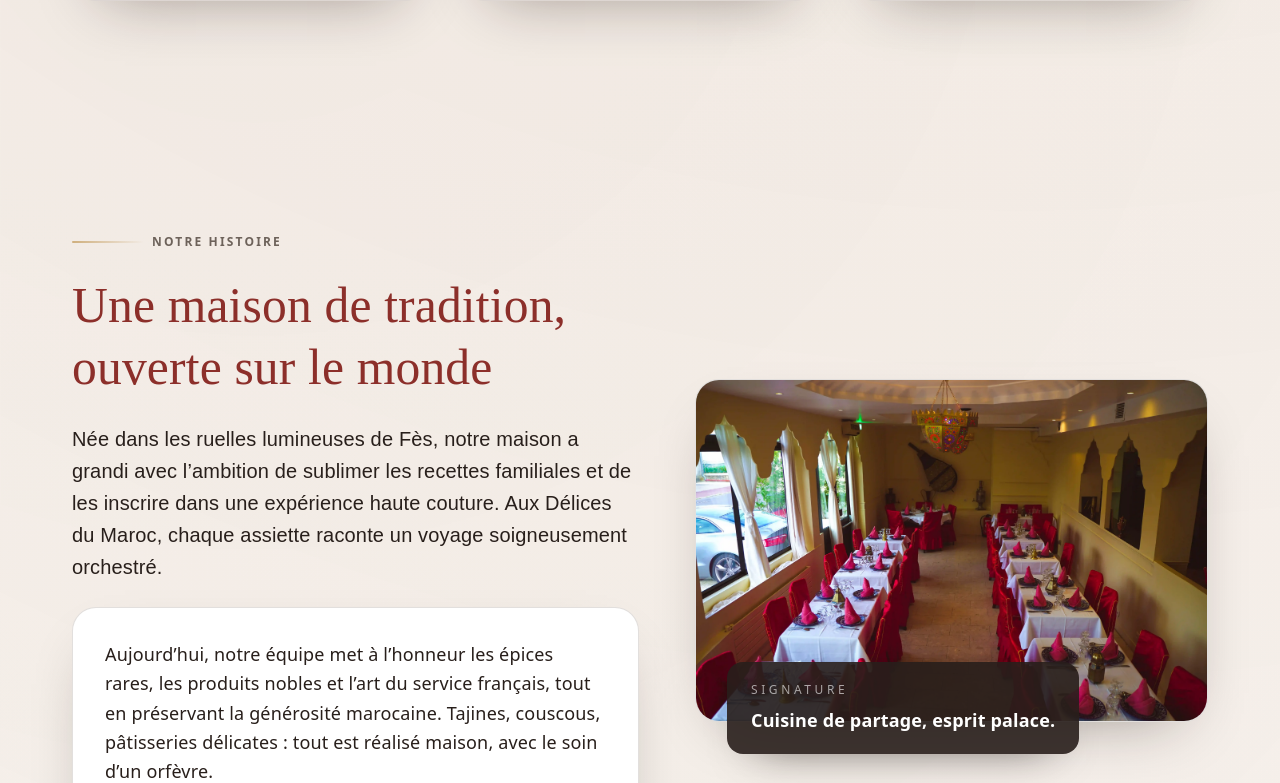
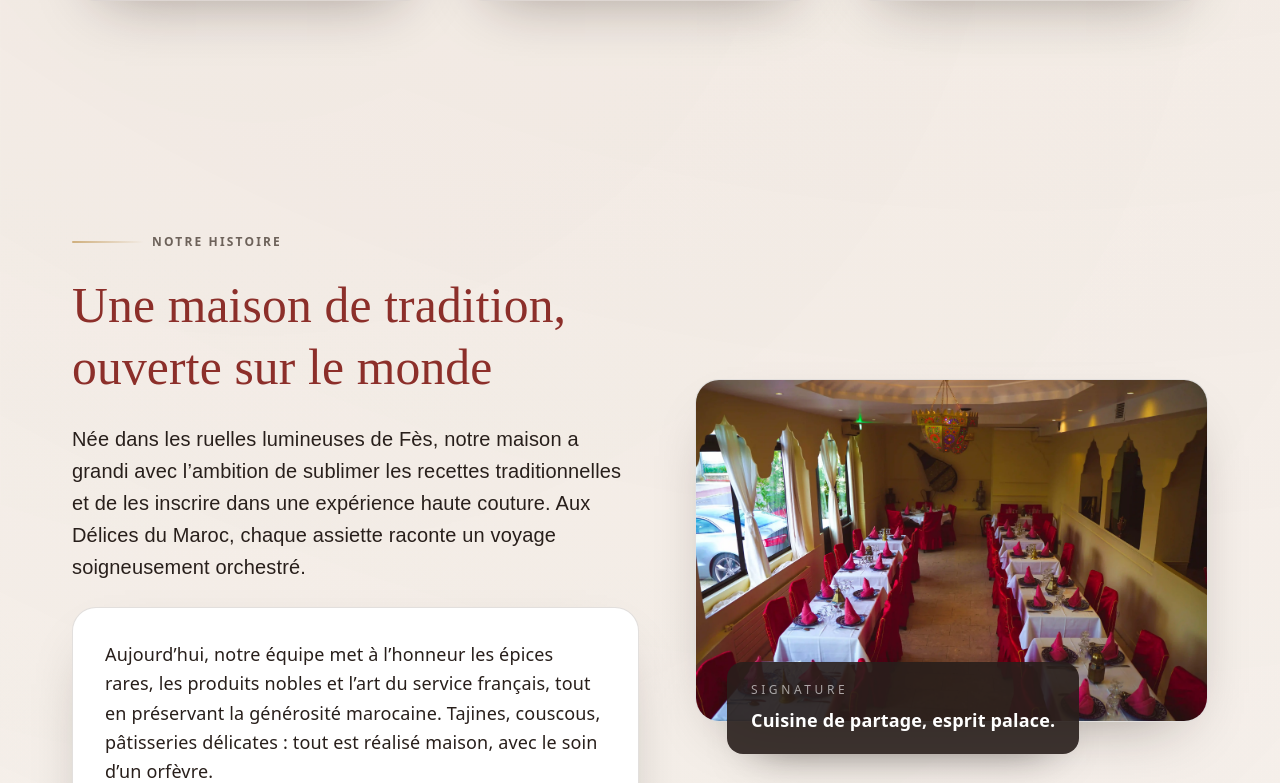
Before and after one commit to otmaneai/aux-delices-du-maroc, a Next.js app: page / in a window 1280 px wide. Shown: the part 1431-2214 px from the top of the page. Built offline with nearby package versions, Linux system fonts and the light colour scheme; no server answers.

Commit message:
chore: update marketing tagline

```diff
--- a/src/app/components/NotreHistoire.tsx
+++ b/src/app/components/NotreHistoire.tsx
@@ -16,7 +16,7 @@ const NotreHistoire = () => {
             </h2>
             <p className="text-large text-[var(--muted)]">
               Née dans les ruelles lumineuses de Fès, notre maison a grandi avec l’ambition de
-              sublimer les recettes familiales et de les inscrire dans une expérience haute
+              sublimer les recettes traditionnelles et de les inscrire dans une expérience haute
               couture. Aux Délices du Maroc, chaque assiette raconte un voyage soigneusement
               orchestré.
             </p>
--- a/src/app/page.tsx
+++ b/src/app/page.tsx
@@ -86,7 +86,7 @@ export default function Home() {
                     Expérience
                   </span>
                   <p className="mt-1 leading-relaxed">
-                    Savoir-faire familial, produits d’exception, service
+                    Savoir-faire traditionnel, produits d’exception, service
                     attentionné.
                   </p>
                 </div>
```
